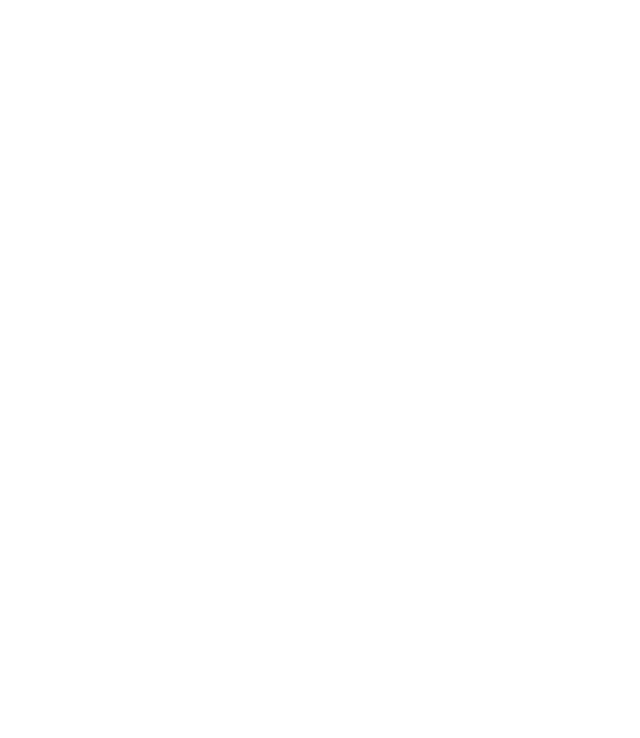
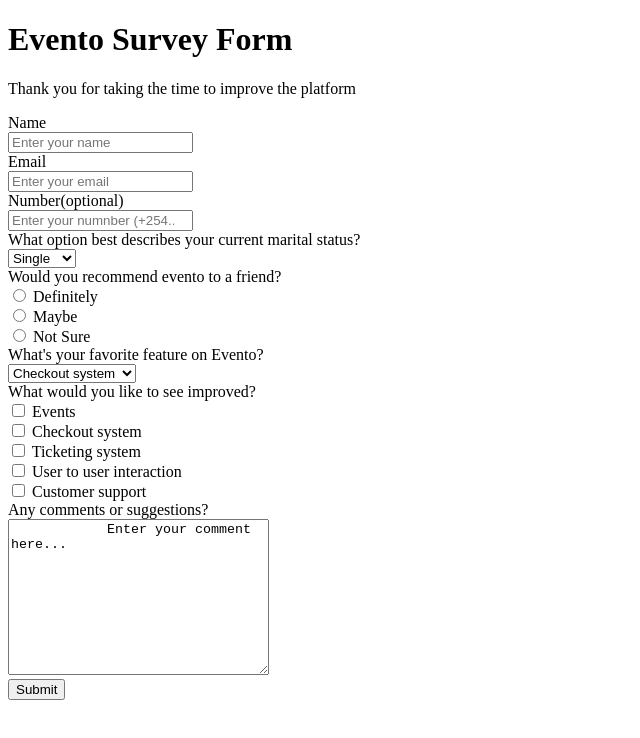
Before and after one commit to kelvinziroh/evento-survey-form, a plain HTML site: page index.html in a window 1280 px wide. Shown: the whole page, without its empty margins (0-640 px from the left). Drawn offline with Linux system fonts and the light colour scheme.

Commit message:
feat: Add survey form elements

```diff
--- a/index.html
+++ b/index.html
@@ -7,6 +7,74 @@
     <title>Evento Survey Form</title>
 </head>
 <body>
+    <h1>Evento Survey Form</h1>
+    <p>Thank you for taking the time to improve the platform</p>
+    <form action="" id="survey-form">
+        <!-- input group for name -->
+        <label for="name" id="name-label">Name</label> <br>
+        <input type="text" id="name" placeholder="Enter your name" required> <br>
 
+        <!-- input group for email -->
+        <label for="email" id="email-label">Email</label> <br>
+        <input type="email" id="email" placeholder="Enter your email" required> <br>
+
+        <!-- input group for location -->
+        <label for="number" id="number-label">Number(optional)</label> <br>
+        <input type="number" id="number" placeholder="Enter your numnber (+254...)"> <br>
+
+        <!-- options for marital status -->
+        <label for="" id="marital-status-label">What option best describes your current marital status?</label> <br>
+        <select name="status" id="status">
+            <option value="single">Single</option>
+            <option value="married">Married</option>
+        </select> <br>
+
+        <!-- radio group for platform recomendation -->
+        <label for="" id="platform-recommendation-label">Would you recommend evento to a friend?</label> <br>
+        <label for="def">
+            <input id="def" value="definitely" type="radio" name="platform-recommendation-radio"> Definitely
+        </label> <br>
+        <label for="may">
+            <input id="may" value="maybe" type="radio" name="platform-recommendation-radio"> Maybe
+        </label><br>
+        <label for="not">
+            <input id="not" value="not-sure" type="radio" name="platform-recommendation-radio"> Not Sure
+        </label><br>
+
+        <!-- options for favorite feature -->
+        <label for="" id="favorite-feature-label">What's your favorite feature on Evento?</label> <br>
+        <select name="features" id="features">
+            <option value="checkout-system">Checkout system</option>
+            <option value="ticketing-system">Ticketing system</option>
+            <option value="customer-support">Customer support</option>
+        </select> <br>
+
+        <!-- checkboxes for improvement option -->
+        <label for="" id="improvement-option-label">What would you like to see improved?</label> <br>
+        <label for="first-option">
+            <input id="first-option" value="events" type="checkbox" name="improvement-option-checkbox"> Events
+        </label><br>
+        <label for="second-option">
+            <input id="second-option" value="checkout-system" type="checkbox" name="improvement-option-checkbox"> Checkout system
+        </label><br>
+        <label for="third-option">
+            <input id="third-option" value="ticketing-system" type="checkbox" name="improvement-option-checkbox"> Ticketing system
+        </label><br>
+        <label for="fourth-option">
+            <input id="fourth-option" value="user-user-interaction" type="checkbox" name="improvement-option-checkbox"> User to user interaction
+        </label><br>
+        <label for="fifth-option">
+            <input id="fifth-option" value="customer-support" type="checkbox" name="improvement-option-checkbox"> Customer support
+        </label><br>
+
+        <!-- input group for comments and suggestions section -->
+        <label for="comments" id="text-area-label">Any comments or suggestions?</label><br>
+        <textarea name="comments" id="" cols="30" rows="10">
+            Enter your comment here...
+        </textarea><br>
+
+        <!-- submit button -->
+        <button id="submit" type="submit">Submit</button>
+    </form>
 </body>
 </html>
```
